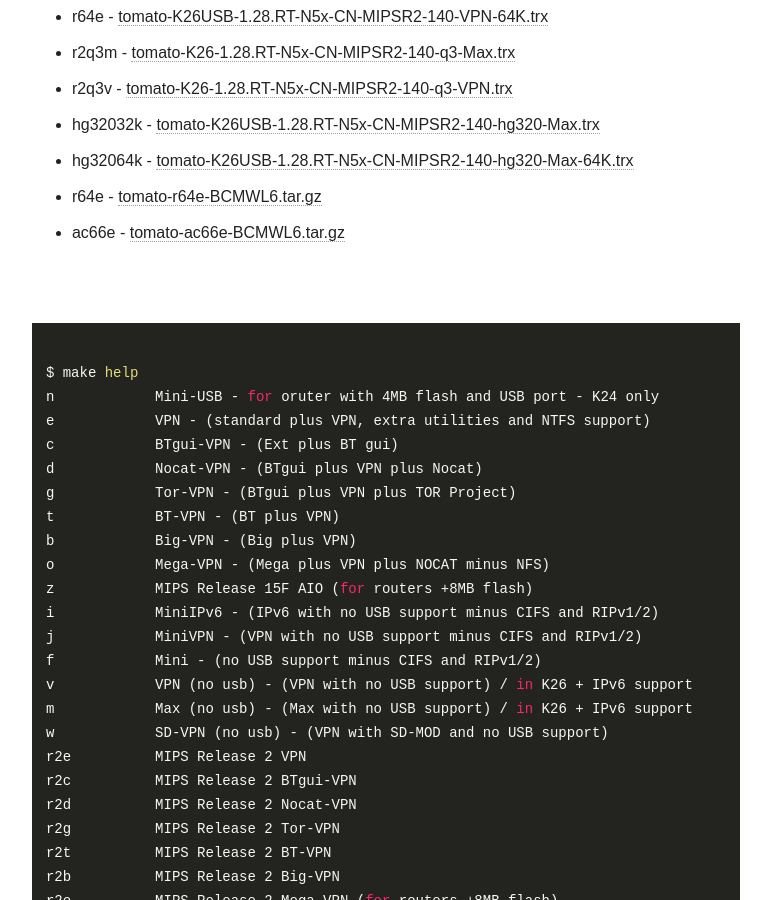
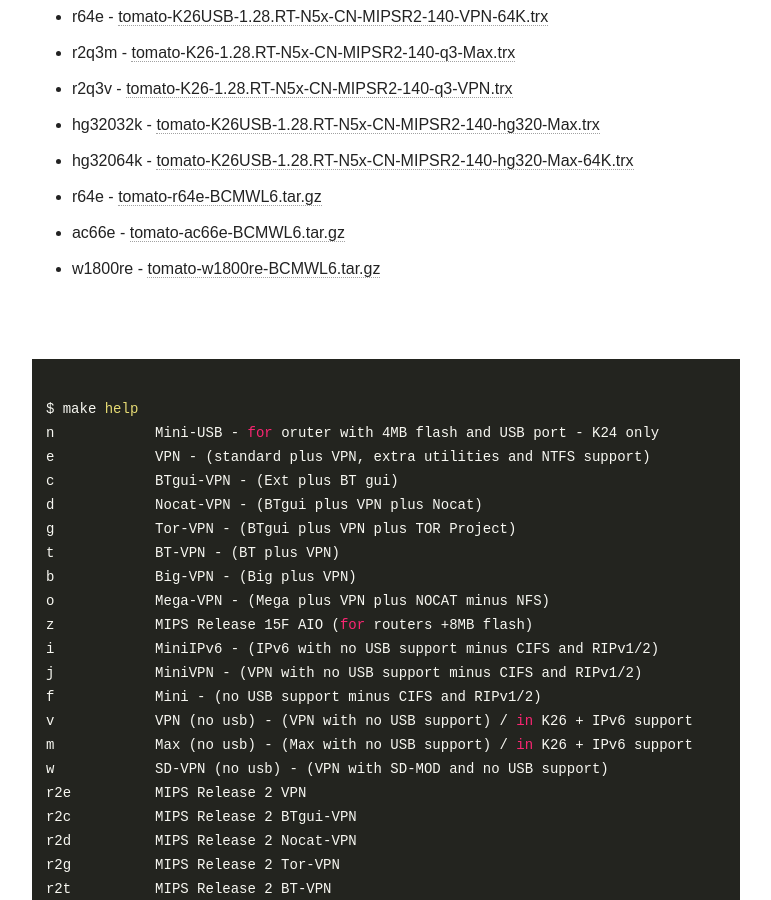
Before and after one commit to oglopss/tomato-ci-ctf-jekyll, a Jekyll site: the page built from index.html, in a window 1280 px wide and 900 px high, scrolled down 2251 px. Shown: the whole window, without its empty margins (254-1025 px from the left). Built offline with Jekyll 4.4.1, drawn with Linux system fonts in a browser that asks for light colours; nearby versions of some CDN libraries.

Commit message:
Travis build 3 w1800re pushed to gh-pages

```diff
--- a/_data/ss.yml
+++ b/_data/ss.yml
@@ -52,3 +52,4 @@
   - 0047 v2z tomato-Netgear-3500Lv2-K26USB-1.28.RT-N5x-CN--140-AIO.chk
   - 0053 hg32064k tomato-K26USB-1.28.RT-N5x-CN-MIPSR2-140-hg320-Max-64K.trx
   - 0056 ac66e tomato-ac66e-BCMWL6.tar.gz
+  - 0058 w1800re tomato-w1800re-BCMWL6.tar.gz
```
Also changed, not shown: 1 other file.
